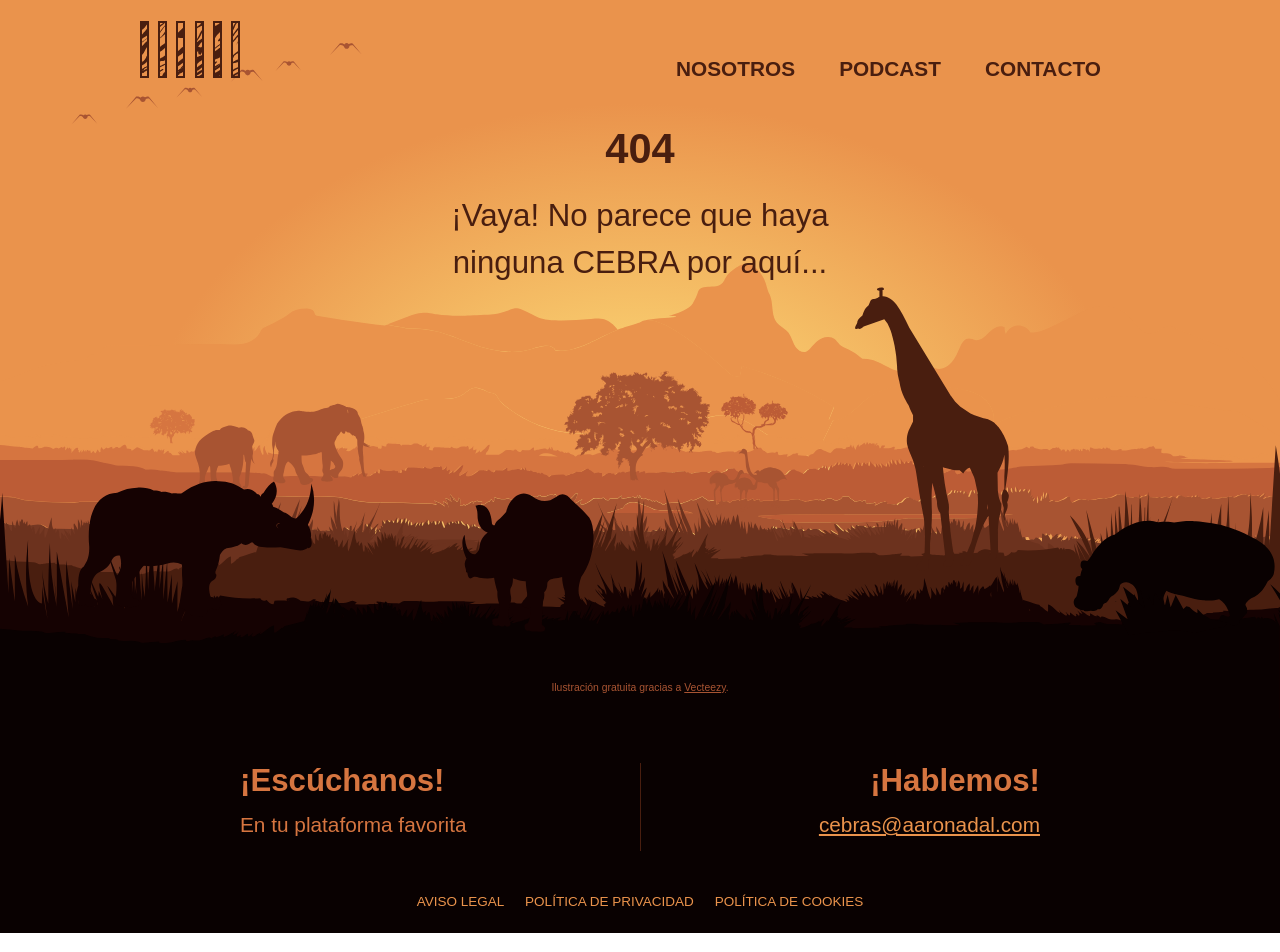
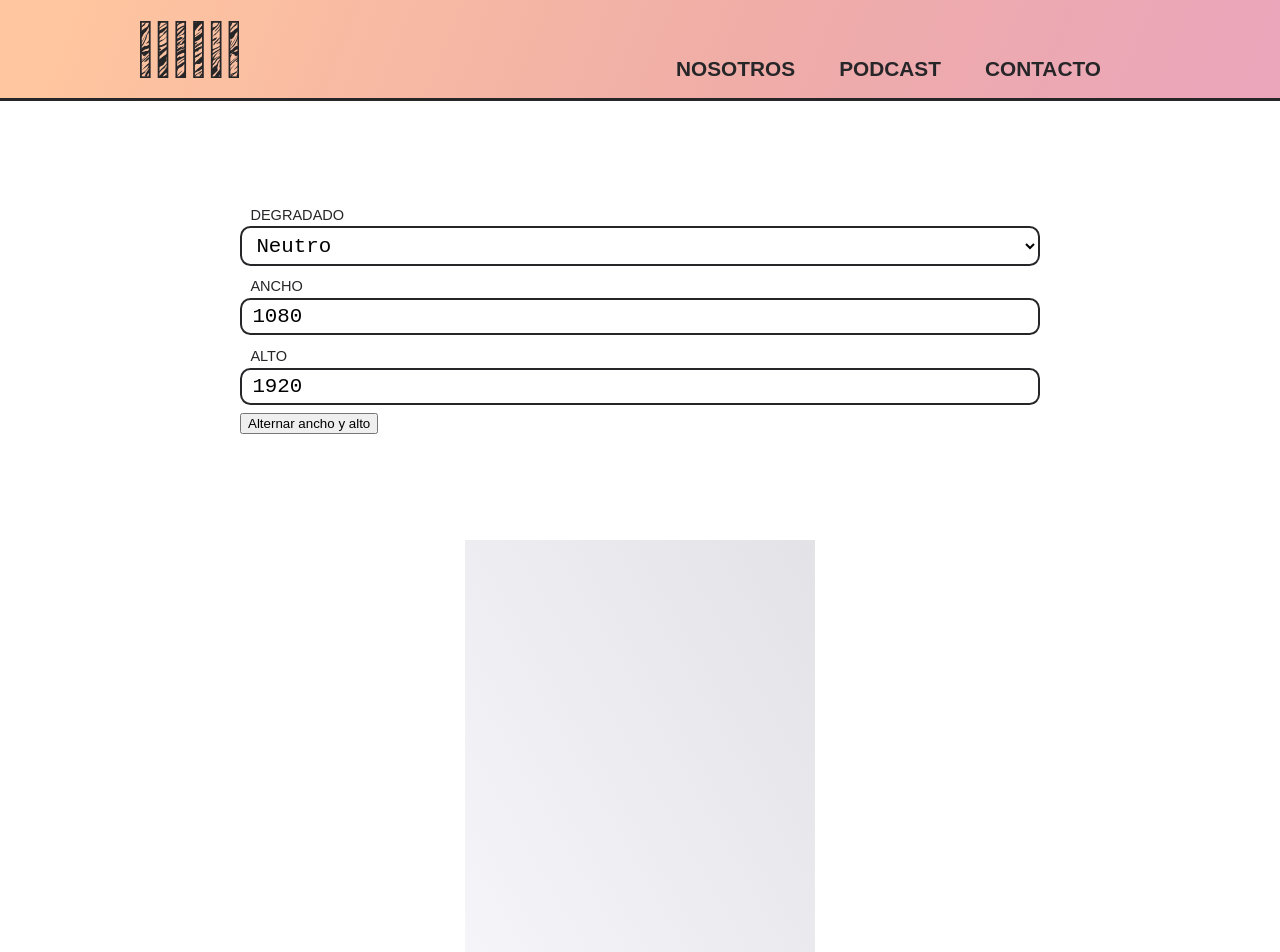
Before and after one commit to aaronadal/cebrasdepaso, a Vue app: page /generador-de-degradados in a window 1280 px wide. Shown: the top 952 px of the page. Built offline with nearby package versions, Linux system fonts and the light colour scheme; a small style sheet from the web is missing.

Commit message:
Html2canvas & Gradient generator

```diff
--- a/package.json
+++ b/package.json
@@ -14,6 +14,7 @@
   },
   "devDependencies": {
     "@vitejs/plugin-vue": "^3.1.0",
+    "html2canvas": "^1.4.1",
     "phosphor-icons": "^1.4.2",
     "sass": "^1.54.9",
     "typescript": "^4.6.4",
--- a/src/components/EpisodeNumber.vue
+++ b/src/components/EpisodeNumber.vue
@@ -5,10 +5,13 @@ import {computed, ref} from '@vue/runtime-core'
 
 interface Props {
   type: 'full'|'bonus'|'trailer';
-  number: number,
+  number: number;
+  disableAnimations?: boolean;
 }
 
-const props = defineProps<Props>()
+const props = withDefaults(defineProps<Props>(), {
+  disableAnimations: false,
+})
 const {type} = toRefs(props)
 
 const episodeSymbol = computed(() => {
@@ -48,6 +51,7 @@ const textVerticalPosition = computed(() => viewBoxHeight.value - 4);
         <ZebraPattern x="0" y="0" transform="scale(1.5)" />
         <ZebraPattern x="0" y="0" transform="scale(1.5) translate(138)" />
         <animateTransform
+          v-if="!disableAnimations"
           attributeName="transform"
           attributeType="XML"
           dur="12s"
--- a/src/components/EpisodeThumbnail.vue
+++ b/src/components/EpisodeThumbnail.vue
@@ -1,6 +1,6 @@
 <script setup lang="ts">
 import { toRefs } from '@vue/reactivity'
-import { computed } from '@vue/runtime-core'
+import {computed, ref} from '@vue/runtime-core'
 import EpisodeNumber from '@/components/EpisodeNumber.vue'
 
 interface Props {
@@ -10,11 +10,13 @@ interface Props {
     season: number,
     numberInSeason: number,
     isTitleHtml?: boolean
+    disableAnimations?: boolean;
 }
 
 // eslint-disable-next-line no-undef
 const props = withDefaults(defineProps<Props>(), {
-  isTitleHtml: false
+  isTitleHtml: false,
+  disableAnimations: false,
 })
 
 const { type, number } = toRefs(props)
@@ -47,20 +49,23 @@ const background = computed(() => {
   return `var(--gradient-${((number.value - 1) % 8) + 1})`
 })
 
+const element = ref();
+
 defineExpose({
+  element,
   background,
 })
 </script>
 
 <template>
-  <div class="episode-thumbnail" :style="{background}">
+  <div ref="element" class="episode-thumbnail" :style="{background}">
       <span class="season">
         {{ episodeType }}
         <template v-if="type !== 'trailer'">
           {{ season }}x{{ `${numberInSeason}`.padStart(2, '0') }}
         </template>
       </span>
-      <EpisodeNumber :number="number" :type="type" />
+      <EpisodeNumber :number="number" :type="type" :disable-animations="disableAnimations" />
       <span v-if="isTitleHtml" class="text" v-html="title"></span>
       <span v-else class="text">{{ title }}</span>
   </div>
--- a/src/components/Logo.vue
+++ b/src/components/Logo.vue
@@ -1,10 +1,45 @@
+<script setup lang="ts">
+import ZebraPattern from '@/components/ZebraPattern.vue'
+</script>
+
 <template>
     <div class="logo">
         <div class="bars">
-            <span v-for="i in [1, 2, 3, 4, 5, 6]" :key="i" class="bar" />
+          <svg xmlns="http://www.w3.org/2000/svg" :viewBox="`0 0 224 129`">
+            <mask id="logo-mask">
+              <rect fill="white" x="2" y="2" width="20" height="125" v-for="i in [1, 2, 3, 4, 5, 6]" :key="i" :transform="`translate(${40*(i - 1)})`" />
+            </mask>
+
+            <g mask="url(#logo-mask)" fill="var(--text-color)">
+              <g>
+                <ZebraPattern x="0" y="0" transform="scale(1.5)" />
+                <ZebraPattern x="0" y="0" transform="scale(1.5) translate(138)" />
+                <ZebraPattern x="0" y="0" transform="scale(1.5) translate(276)" />
+                <animateTransform
+                    attributeName="transform"
+                    attributeType="XML"
+                    dur="12s"
+                    repeatCount="indefinite"
+                    type="translate"
+                    values="0;-207"
+                    calcMode="linear" />
+              </g>
+            </g>
+            <rect class="bar" x="2" y="2" width="20" height="125" v-for="i in [1, 2, 3, 4, 5, 6]" :key="i" :transform="`translate(${40*(i - 1)})`" />
+          </svg>
         </div>
         <div class="text">
             <span>CEBRAS DE PASO</span>
         </div>
     </div>
 </template>
+
+<style lang="scss" scoped>
+svg {
+  .bar {
+    fill: transparent;
+    stroke: var(--text-color);
+    stroke-width: 4px;
+  }
+}
+</style>
--- a/src/router/index.ts
+++ b/src/router/index.ts
@@ -20,8 +20,13 @@ const routes: Array<RouteRecordRaw> = [
   },
   {
     path: '/generador-de-caratulas',
-    name: 'generator',
-    component: () => import(/* webpackChunkName: "generator" */ '../views/GeneratorView.vue')
+    name: 'thumbnail-generator',
+    component: () => import(/* webpackChunkName: "thumbnail-generator" */ '../views/ThumbnailGeneratorView.vue')
+  },
+  {
+    path: '/generador-de-degradados',
+    name: 'gradient-generator',
+    component: () => import(/* webpackChunkName: "gradient-generator" */ '../views/GradientGeneratorView.vue')
   },
   {
     path: '/aviso-legal',
--- a/src/styles/_logo.scss
+++ b/src/styles/_logo.scss
@@ -40,33 +40,5 @@
     justify-content: space-between;
     width: 100%;
     height: 100%;
-
-    > .bar {
-      border: solid 2px var(--text-color);
-      display: block;
-      width: 9.09%;
-      height: 100%;
-      // background-color: var(--body-color);
-      background-image: url(@/assets/cebra.svg);
-      background-size: 8rem;
-
-      // animation-play-state: paused !important;
-
-      @for $i from 1 through 6 {
-        &:nth-child(#{$i}) {
-          background-position: 24.6%*$i;
-          animation: zebra-movement-#{$i} 12s linear infinite;
-        }
-      }
-    }
   }
-
-  // @at-root #page-header:hover & {
-  //   > .bars {
-  //     > .bar {
-  //       // background-color: transparent;
-  //       // animation-play-state: running !important;
-  //     }
-  //   }
-  // }
 }
--- a/src/styles/_typography.scss
+++ b/src/styles/_typography.scss
@@ -103,23 +103,3 @@ a.link {
   @extend %typography-text-bold;
   @extend %link;
 }
-
-@keyframes zebra-movement {
-  0%   {background-position: 8rem 0;}
-  100% {background-position: 0 0;}
-}
-
-%zebra {
-  //background-color: var(--body-color);
-  background-image: url(@/assets/cebra.svg);
-  color: transparent;
-  -webkit-text-stroke: 1px var(--text-color);
-  background-clip: text;
-  background-size: 8rem;
-
-  animation: zebra-movement 12s linear infinite;
-}
-
-.zebra {
-  @extend %zebra;
-}
--- /dev/null
+++ b/src/views/GradientGeneratorView.vue
@@ -0,0 +1,112 @@
+<script setup lang="ts">
+import { ref } from '@vue/reactivity'
+import html2canvas from "html2canvas"
+import {computed} from "@vue/runtime-core";
+
+const gradient = ref('--gradient-gray')
+const width = ref(1080)
+const height = ref(1920)
+
+function toggle() {
+  const tmp = width.value;
+
+  width.value = height.value;
+  height.value = tmp;
+}
+
+const targetRef = ref()
+
+const scale = computed(() => {
+  const target = targetRef.value
+  if (!target) {
+    return 1
+  }
+
+  return width.value / parseInt(getComputedStyle(target).getPropertyValue('--card-thumbnail-size'))
+})
+
+function download() {
+  html2canvas(targetRef.value, {
+    backgroundColor: null,
+    scale: scale.value,
+  })
+      .then((canvas) => {
+        window.location.href = canvas.toDataURL("image/png");
+      });
+}
+</script>
+
+<template>
+  <div class="page">
+    <section class="container">
+      <label>
+        <span>Degradado</span>
+        <select v-model="gradient">
+          <option value="--gradient-gray">Neutro</option>
+          <option value="--gradient-1">Orange/Pink</option>
+          <option value="--gradient-2">Red/Purple</option>
+          <option value="--gradient-3">Pink/Blue</option>
+          <option value="--gradient-4">Purple/Cyan</option>
+          <option value="--gradient-5">Blue/Teal</option>
+          <option value="--gradient-6">Cyan/Green</option>
+          <option value="--gradient-7">Teal/Yellow</option>
+          <option value="--gradient-8">Green/Orange</option>
+          <option value="--gradient-9">Yellow/Red</option>
+          <option value="--full-gradient">Completo</option>
+        </select>
+      </label>
+      <label>
+        <span>Ancho</span>
+        <input type="number" min="1" max="8192" v-model="width" />
+      </label>
+      <label>
+        <span>Alto</span>
+        <input type="number" min="1" max="8192" v-model="height" />
+      </label>
+      <button @click="toggle">Alternar ancho y alto</button>
+    </section>
+    <section class="container" style="width: var(--card-thumbnail-size); padding: 0">
+      <div ref="targetRef" :style="{
+        width: '100%',
+        aspectRatio: width/height,
+        background: `var(${gradient})`,
+      }" />
+    </section>
+    <section class="container">
+      <button @click="download">Descargar</button>
+    </section>
+  </div>
+</template>
+
+<style lang="scss" scoped>
+label {
+  display: block;
+  font-family: var(--font-family-text);
+  font-weight: var(--font-weight-text);
+  text-transform: uppercase;
+  font-size: .7rem;
+
+  span {
+    padding: 0 .5rem;
+  }
+
+  + label {
+    margin-top: .5rem;
+  }
+}
+
+select,
+input,
+textarea {
+  display: block;
+  width: 100%;
+  padding: .25rem .5rem;
+  font-size: 1rem;
+  background: none;
+  outline: none;
+  border: solid 2px var(--text-color);
+  border-radius: .5rem;
+  font-family: var(--font-family-mono);
+  font-weight: var(--font-weight-mono);
+}
+</style>
--- a/src/views/GeneratorView.vue
+++ b/src/views/ThumbnailGeneratorView.vue
@@ -2,6 +2,7 @@
 import EpisodeThumbnail from '@/components/EpisodeThumbnail.vue'
 import { ref } from '@vue/reactivity'
 import { computed } from '@vue/runtime-core'
+import html2canvas from "html2canvas";
 
 const type = ref<"full" | "bonus" | "trailer">('full')
 const title = ref('')
@@ -11,16 +12,24 @@ const numberInSeason = ref(0)
 
 const targetRef = ref()
 
-const showFullsize = ref(false)
-
 const scale = computed(() => {
   const target = targetRef.value
   if (!target) {
     return 1
   }
 
-  return 3000 / parseInt(getComputedStyle(target).getPropertyValue('--card-thumbnail-size'))
+  return 3000 / parseInt(getComputedStyle(target.element).getPropertyValue('--card-thumbnail-size'))
 })
+
+function download() {
+  html2canvas(targetRef.value.element, {
+    backgroundColor: null,
+    scale: scale.value,
+  })
+      .then((canvas) => {
+        window.location.href = canvas.toDataURL("image/png");
+      });
+}
 </script>
 
 <template>
@@ -36,7 +45,7 @@ const scale = computed(() => {
       </label>
       <label>
         <span>Título</span>
-        <textarea type="text" v-model="title" />
+        <textarea v-model="title" />
       </label>
       <label>
         <span>Número</span>
@@ -53,29 +62,18 @@ const scale = computed(() => {
     </section>
     <section class="container" style="width: var(--card-thumbnail-size); padding: 0;">
       <EpisodeThumbnail
+          ref="targetRef"
           :type="type"
           :title="title.replace(/\r?\n/g, '<br />')"
           :number="number"
           :season="season"
           :numberInSeason="numberInSeason"
           is-title-html
+          disable-animations
         />
     </section>
     <section class="container">
-      <button @click="showFullsize = true">Ver a tamaño completo</button>
-    </section>
-    <section class="modal" style="width: 3000px; padding: 0; position: absolute;" v-if="showFullsize">
-      <div class="close"><span @click="showFullsize = false">&times;</span></div>
-      <div ref="targetRef" :style="`width: var(--card-thumbnail-size); transform: scale(${scale}); transform-origin: 0 0;`">
-        <EpisodeThumbnail
-            :type="type"
-            :title="title.replace(/\r?\n/g, '<br />')"
-            :number="number"
-            :season="season"
-            :numberInSeason="numberInSeason"
-            is-title-html
-          />
-      </div>
+      <button @click="download">Descargar</button>
     </section>
   </div>
 </template>
@@ -111,28 +109,4 @@ textarea {
   font-family: var(--font-family-mono);
   font-weight: var(--font-weight-mono);
 }
-
-.modal {
-  margin: 0;
-  position: absolute;
-  top: 0;
-  left: 0;
-  z-index: 999999;
-
-  .close {
-    background: white;
-    z-index: 10;
-
-    span {
-      cursor: pointer;
-      display: inline-block;
-      padding: 1rem;
-      font-size: 2rem;
-    }
-  }
-
-  .episode-thumbnail {
-    border-radius: 0;
-  }
-}
 </style>
```
Also changed, not shown: 1 other file (tests, documents, lock files or other folders).
